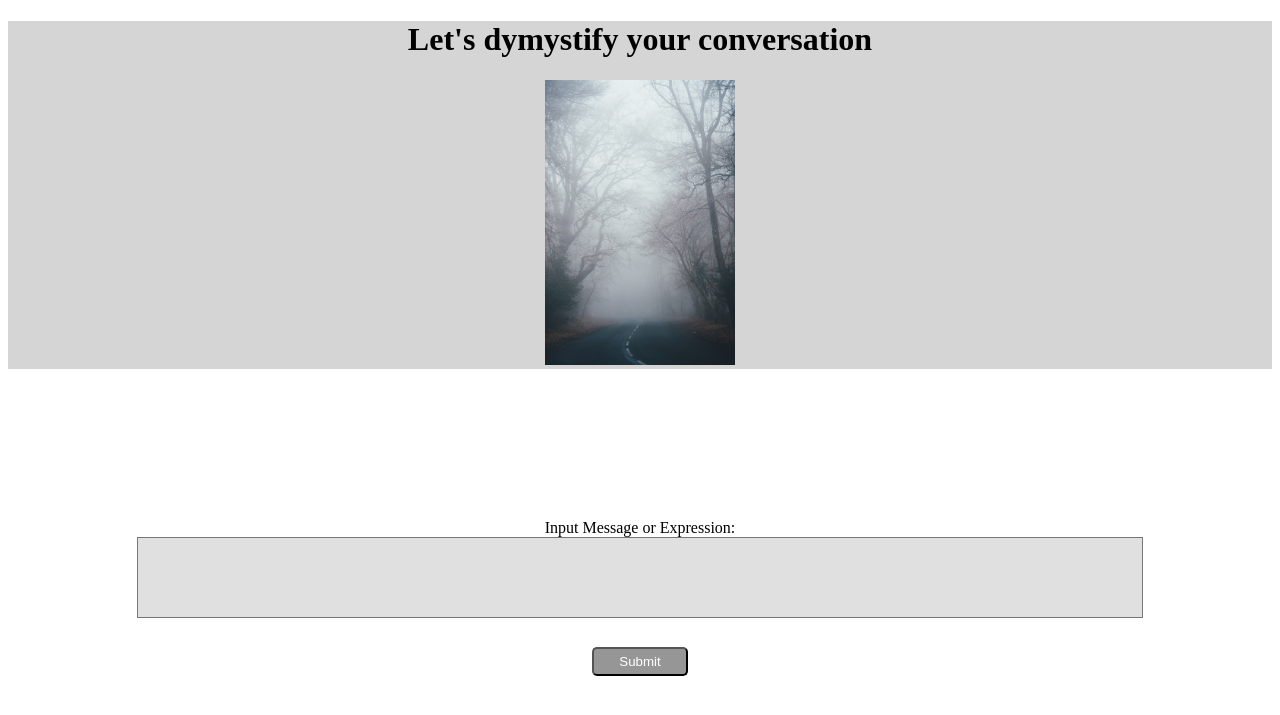
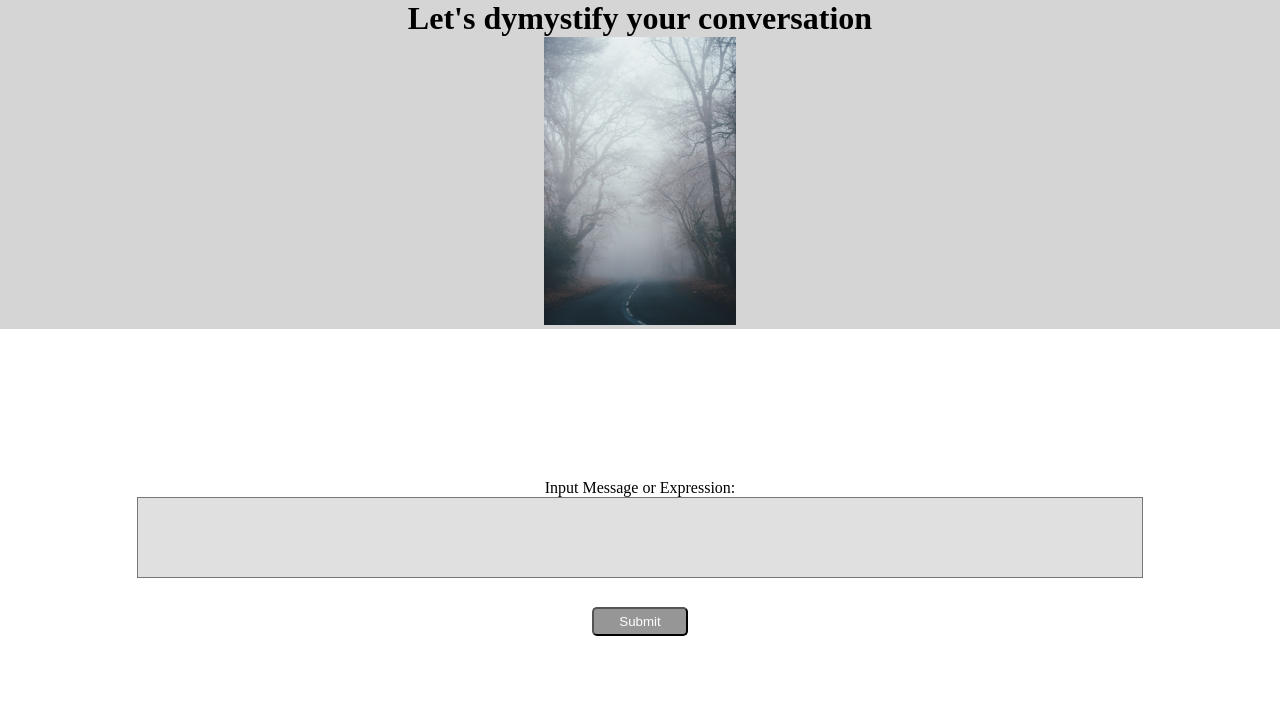
Before and after one commit to rockbison1230/CanTeachMe, a Flask app: page / in a window 1280 px wide. Shown: the top 715 px of the page. Run offline with Flask 3, Linux system fonts and the light colour scheme; parts of the project's set-up code (start-up, migrations or seed data) failed here and were passed over.

Commit message:
Update style.css

```diff
--- a/static/css/style.css
+++ b/static/css/style.css
@@ -1,16 +1,23 @@
 /*Form CSS*/
 body{
     background-color: white;
+    margin: 0;
 }
 
 .header{
     background-color: rgb(213, 213, 213);
     text-align: center;
+
 }
 
 .header img{
     height: 15%;
     width: 15%;
+}
+
+.header h1{
+    text-align: center;
+    margin: 0;
 }
 
 form{
```
